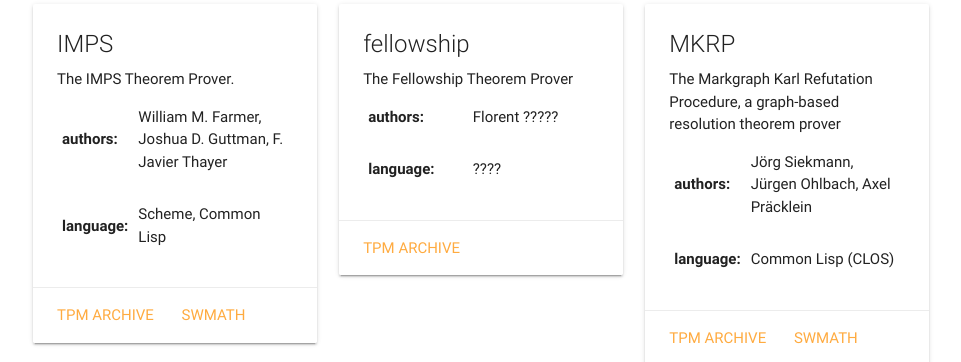
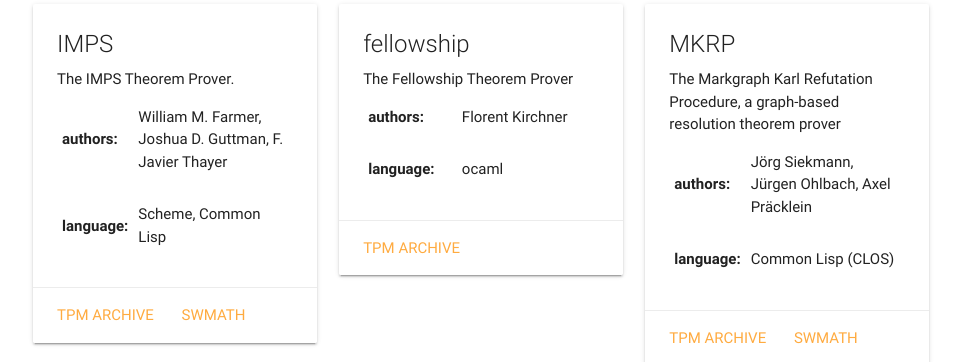
Before and after one commit to theoremprover-museum/theoremprover-museum.github.io, a Jekyll site: the page built from index.md, in a window 1280 px wide and 900 px high, scrolled down 1074 px. Shown: the part 152-514 px from the top of the window, without its empty margins (159-1120 px from the left). Built offline with Jekyll 4.4.1, drawn with Linux system fonts in a browser that asks for light colours.

Commit message:
Fix Fellowship metadata provers.yml

```diff
--- a/_data/provers.yml
+++ b/_data/provers.yml
@@ -13,12 +13,12 @@
   language: ????
 
 - name: fellowship
-  authors: Florent ?????
+  authors: Florent Kirchner
   active: false
   status: museum
   teaser: The Fellowship Theorem Prover
   TPMarchive: fellowship
-  language: ????
+  language: ocaml
 
 - name: EHDM
   authors: at SRI
```
